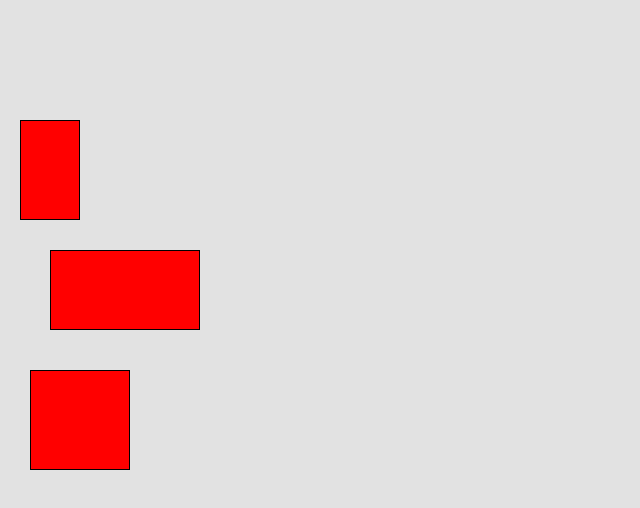
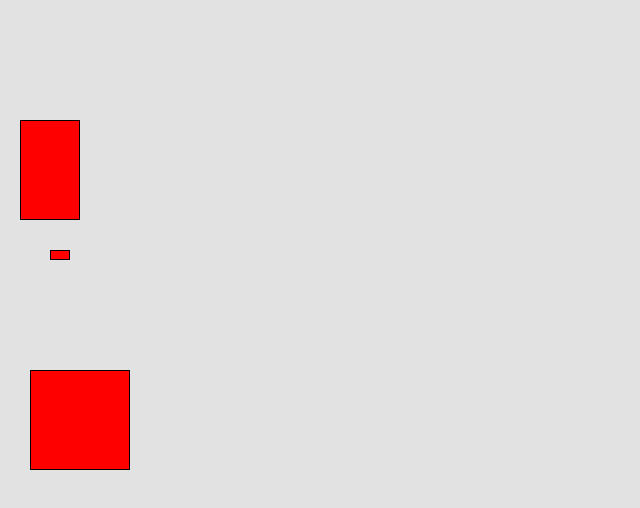
Before and after one commit to ritfer/PIIS, a plain HTML site: page lab6/lab6.html in a window 1280 px wide. Shown: the whole page, without its empty margins (0-640 px from the left). Drawn offline with Linux system fonts and the light colour scheme.

Commit message:
Update lab6.html

```diff
--- a/lab6/lab6.html
+++ b/lab6/lab6.html
@@ -15,7 +15,7 @@
 
       <div
         class="target"
-        style="top: 250px; left: 50px; width: 150px; height: 80px"
+        style="top: 250px; left: 50px; width: 20px; height: 10px"
       ></div>
 
       <div
```
